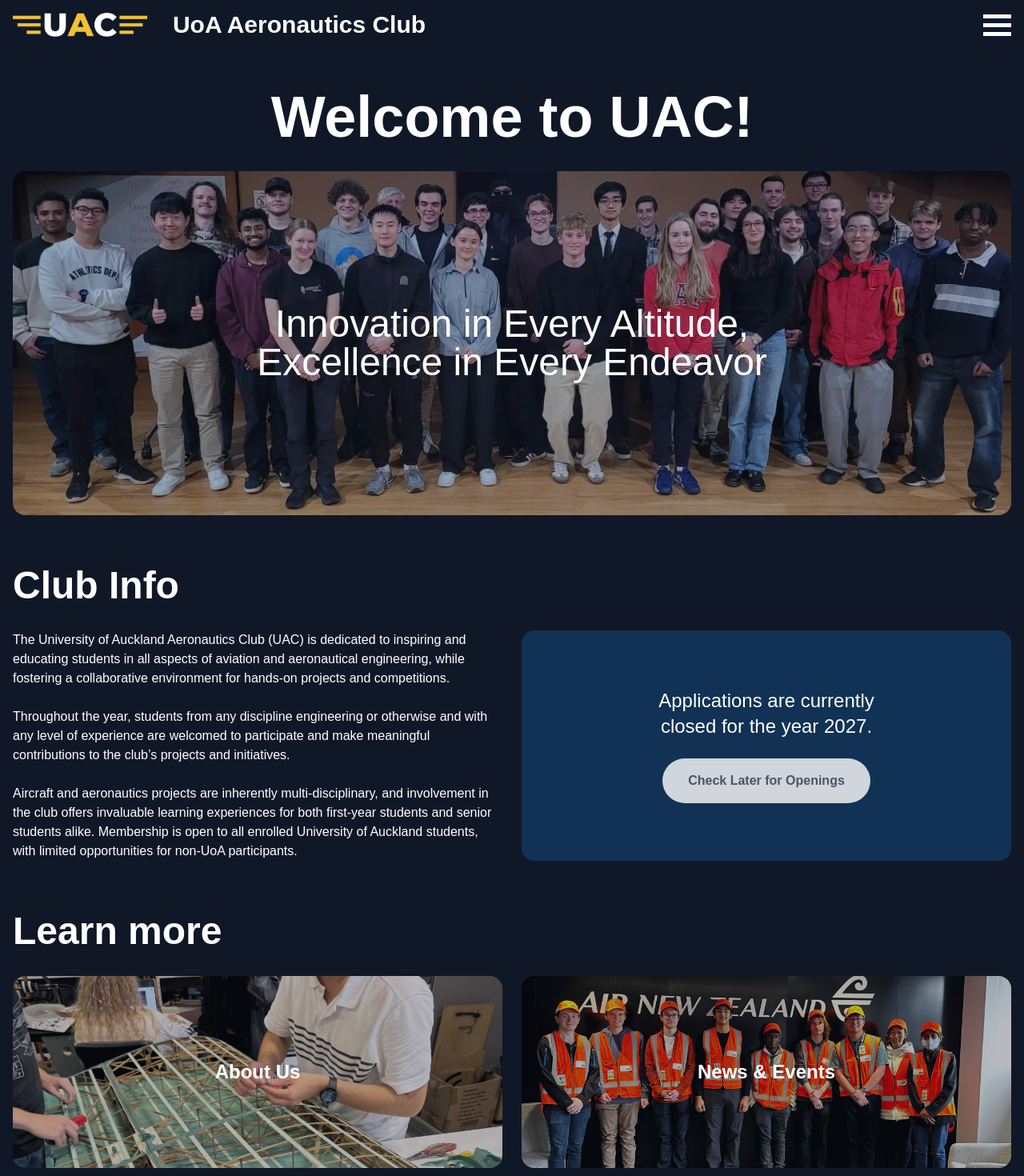
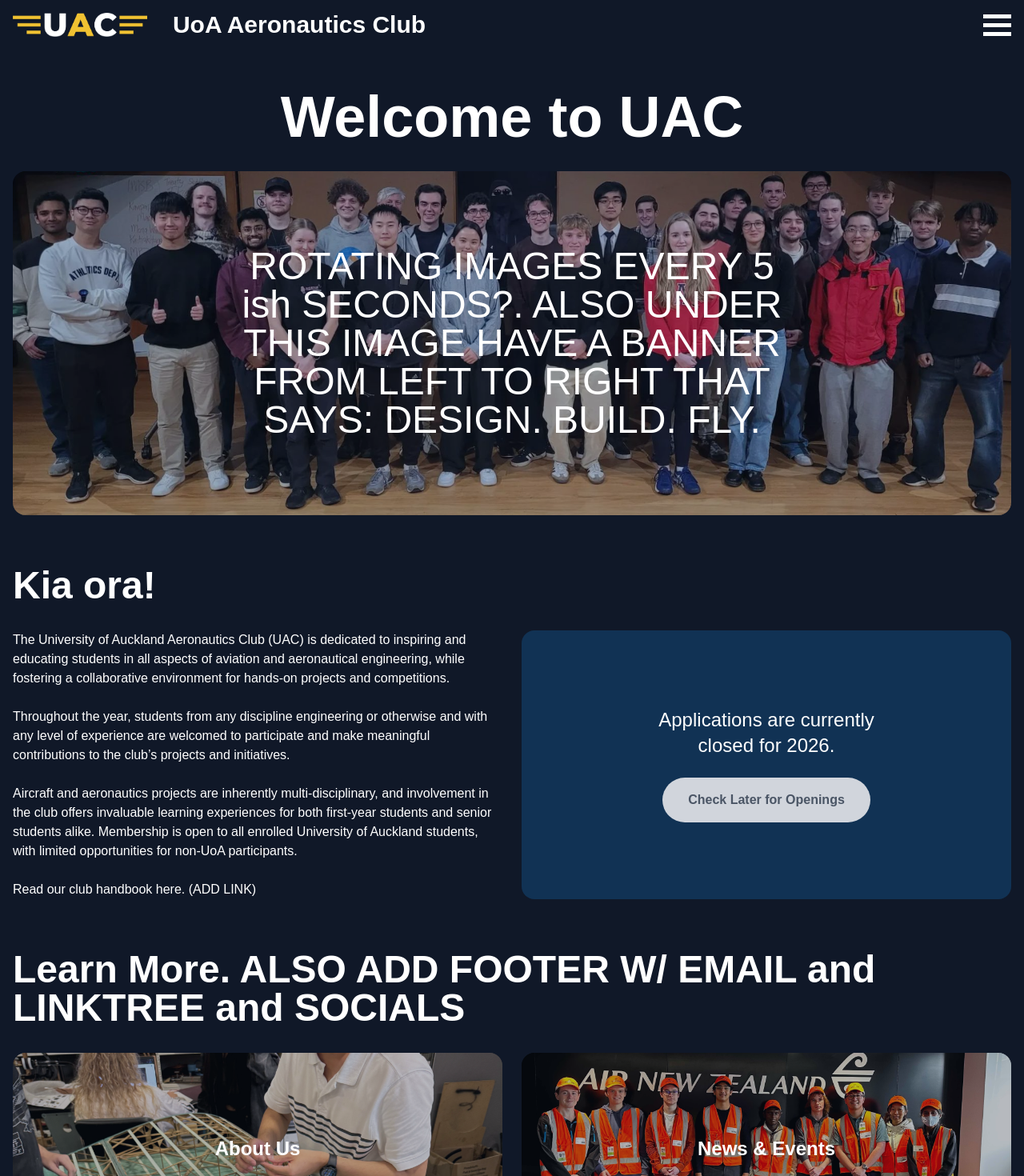
Before and after one commit to richyizhao/uoa-aeronautics-club-website, a React (Vite) app: page / in a window 1280 px wide. Shown: the top 1470 px of the page at 80% size. Built offline with nearby package versions, Linux system fonts and the light colour scheme; a web font is replaced by a local one.

Commit message:
edits2aw

```diff
--- a/src/pages/ContactSignUp.tsx
+++ b/src/pages/ContactSignUp.tsx
@@ -15,16 +15,22 @@ const ContactSignUp = () => {
             Email: <a href="mailto:aeroclubuoa@gmail.com">aeroclubuoa@gmail.com</a> INSERT EMAIL QUERY LINK EMBEDDED
           </p>
           <p>
-            Discord: <a href="https://discord.com/invite/9hj3xk8ZXj">discord.gg/9hj3xk8ZXj</a>
+            We use Discord as our primary communication tool. Discord: <a href="https://discord.com/invite/9hj3xk8ZXj">discord.gg/9hj3xk8ZXj</a>
           </p>
 
         </div>
       </div>
 
-      <h2 className='self-start pt-16 text-5xl font-semibold'>2026 Sign Ups</h2>
+      <h2 className='self-start pt-16 text-5xl font-semibold'>2026 Sign Ups.. MAYBE GET REDIRECTED HERE FROM HOME PAGE</h2>
 
       <div className='grid w-full grid-cols-1 gap-6 pt-8 md:grid-cols-2'>
         <div>
+          <p>
+            Costs $5 a year, see emaiils for insturctions on payment.
+          </p>
+          <p>
+            You may need safety induction...
+          </p>
           <p>
             HPA: <a href="mailto:aeroclubuoa@gmail.com">aeroclubuoa@gmail.com</a>
           </p>
@@ -41,6 +47,17 @@ const ContactSignUp = () => {
         </div>
       </div>
 
+      <h2 className='self-start pt-16 text-5xl font-semibold'>Media</h2>
+
+      <div className='grid w-full grid-cols-1 gap-6 pt-8 md:grid-cols-2'>
+        <div>
+          <p>
+            Newsletter, pics from outreach and other events, CANZ articles, socials
+          </p>
+
+        </div>
+      </div>
+
     </section>
   )
 }
--- a/src/pages/HomePage.tsx
+++ b/src/pages/HomePage.tsx
@@ -12,7 +12,7 @@ const HomePage = () => {
   return (
     <section className='flex flex-col items-center justify-center'>
       {/* Team photo & motto quote */}
-      <h1 className='pb-8 text-center text-7xl font-semibold'>Welcome to UAC!</h1>
+      <h1 className='pb-8 text-center text-7xl font-semibold'>Welcome to UAC</h1>
 
       <div className='group relative'>
         {/* Gray overlay */}
@@ -21,13 +21,13 @@ const HomePage = () => {
 
         <p className='absolute inset-0 flex items-center justify-center'>
           <span className='max-w-3xl px-6 text-center text-5xl'>
-            Innovation in Every Altitude, Excellence in Every Endeavor
+            ROTATING IMAGES EVERY 5 ish SECONDS?. ALSO UNDER THIS IMAGE HAVE A BANNER FROM LEFT TO RIGHT THAT SAYS: DESIGN. BUILD. FLY.
           </span>
         </p>
       </div>
 
       {/* Brief club & application info */}
-      <h2 className='self-start pt-16 text-5xl font-semibold'>Club Info</h2>
+      <h2 className='self-start pt-16 text-5xl font-semibold'>Kia ora!</h2>
 
       <div className='grid w-full grid-cols-1 gap-6 pt-8 md:grid-cols-2'>
         <div>
@@ -49,6 +49,10 @@ const HomePage = () => {
             students alike. Membership is open to all enrolled University of Auckland students, with
             limited opportunities for non-UoA participants.
           </p>
+          <br />
+          <p>
+            Read our club handbook here. (ADD LINK)
+          </p>
         </div>
 
         {/* Toggle activate/deactivate apply button depending on availability */}
@@ -56,7 +60,7 @@ const HomePage = () => {
           {applicationIsOpen ? (
             <>
               <p className='max-w-xs text-center text-2xl'>
-                Applications are currently open for the year {new Date().getFullYear() + 1}.
+                Applications are currently open for {new Date().getFullYear()}.
               </p>
               <a
                 href={applicationLink}
@@ -70,7 +74,7 @@ const HomePage = () => {
           ) : (
             <>
               <p className='max-w-xs text-center text-2xl'>
-                Applications are currently closed for the year {new Date().getFullYear() + 1}.
+                Applications are currently closed for {new Date().getFullYear()}.
               </p>
               <button
                 disabled
@@ -84,7 +88,7 @@ const HomePage = () => {
       </div>
 
       {/* Image overlay cards for further page navigation */}
-      <h2 className='self-start pt-16 text-5xl font-semibold'>Learn more</h2>
+      <h2 className='self-start pt-16 text-5xl font-semibold'>Learn More. ALSO ADD FOOTER W/ EMAIL and LINKTREE and SOCIALS </h2>
 
       <div className='grid w-full grid-cols-2 gap-6 pt-8'>
         {imageOverlayCardData.map((card) => (
--- a/src/pages/NewsEvents.tsx
+++ b/src/pages/NewsEvents.tsx
@@ -19,6 +19,15 @@ const NewsEvents = () => {
 
       <div className='grid w-full grid-cols-1 gap-6 pt-8 md:grid-cols-2'>
         <div>
+
+          <p>
+            We run various events like...
+          </p>
+
+          <p>
+            We collaborate with RAeS...
+          </p>
+
           <p>
             INSERT EMBEDDED GOOGLE CALENDAR
           </p>
--- a/src/pages/OurProjects.tsx
+++ b/src/pages/OurProjects.tsx
@@ -8,7 +8,7 @@ const OurProjects = () => {
       <div className='grid w-full grid-cols-1 gap-6 pt-8 md:grid-cols-2'>
         <div>
           <p>
-            Andre Williams - Co-President
+            DESCRIPTION, PICTURES
           </p>
         </div>
       </div>
@@ -18,7 +18,7 @@ const OurProjects = () => {
       <div className='grid w-full grid-cols-1 gap-6 pt-8 md:grid-cols-2'>
         <div>
           <p>
-            Andre Williams - Co-President
+            DESCRIPTION, PICTURES
           </p>
         </div>
       </div>
@@ -28,7 +28,7 @@ const OurProjects = () => {
       <div className='grid w-full grid-cols-1 gap-6 pt-8 md:grid-cols-2'>
         <div>
           <p>
-            Andre Williams - Co-President
+            DESCRIPTION, PICTURES
           </p>
         </div>
       </div>
@@ -38,7 +38,7 @@ const OurProjects = () => {
       <div className='grid w-full grid-cols-1 gap-6 pt-8 md:grid-cols-2'>
         <div>
           <p>
-            Andre Williams - Co-President
+            DESCRIPTION, PICTURES
           </p>
         </div>
       </div>
--- a/src/pages/OutSponsors.tsx
+++ b/src/pages/OutSponsors.tsx
@@ -8,7 +8,7 @@ const OurSponsors = () => {
       <div className='grid w-full grid-cols-1 gap-6 pt-8 md:grid-cols-2'>
         <div>
           <p>
-            We are lucky to be supported by a number of organisations.
+            We are lucky to be supported by a number of organisations. ADD LOGO PHOTOS WITH LINKS TO THEIR WEBSITE
           </p>
           <p>
             Dassault Systemes
@@ -36,6 +36,20 @@ const OurSponsors = () => {
           <p>
             If you or your organisation would like to support our club, please email us.
           </p>
+          <p>
+            Feel free to read our 2025 Sponsorship Prospectus here (ADD A LINK).
+          </p>
+
+        </div>
+      </div>
+
+      <h2 className='self-start pt-16 text-5xl font-semibold'>Merchandise</h2>
+
+      <div className='grid w-full grid-cols-1 gap-6 pt-8 md:grid-cols-2'>
+        <div>
+          <p>
+            If you or your organisation would like to support our club by purchasing merchandise, please email us.
+          </p>
 
         </div>
       </div>
```
